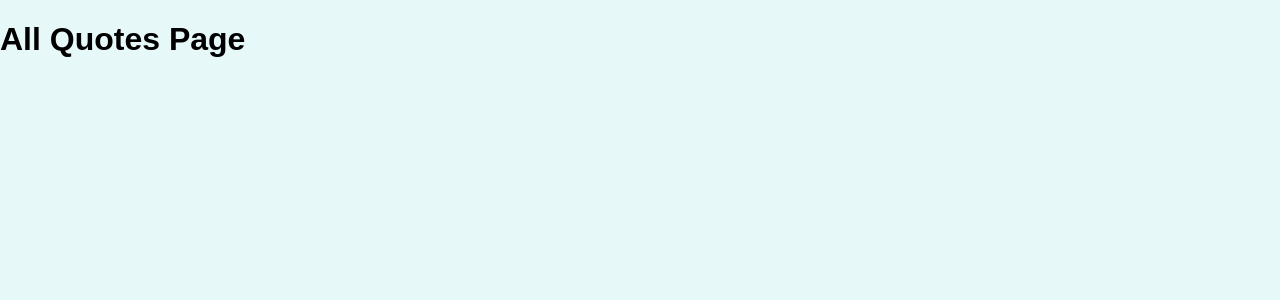
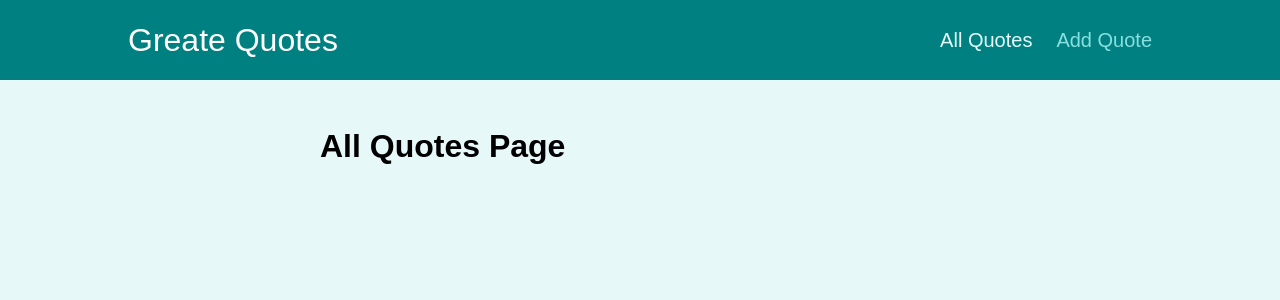
Before and after one commit to MitkoDG/react, a React (Create React App) app in the folder quote-app/: page /quotes in a window 1280 px wide. Shown: the top 300 px of the page. Built offline with nearby package versions, Linux system fonts and the light colour scheme; the HTML template or start-up script is replaced by a standard one.

Commit message:
adding navigation components

```diff
--- a/quote-app/src/App.js
+++ b/quote-app/src/App.js
@@ -1,10 +1,12 @@
 import { Route, Switch, Redirect } from "react-router-dom";
+import Layout from "./components/layout/Layout";
 import AllQuotes from "./pages/AllQuotes";
 import NewQuote from "./pages/NewQuote";
 import QuoteDetails from "./pages/QuoteDetails";
 
 function App() {
   return (
+    <Layout>
       <Switch>
         <Route path='/' exact>
           <Redirect to='/quotes' />
@@ -19,6 +21,7 @@
           <NewQuote />
         </Route>
       </Switch>
+    </Layout>
   );
 }
 
--- /dev/null
+++ b/quote-app/src/components/layout/Layout.js
@@ -0,0 +1,17 @@
+import { Fragment } from "react";
+import classes from './Layout.module.css';
+import MainNavigation from "./MainNavigation";
+
+const Layout = (props) => {
+
+    return (
+        <Fragment>
+            <MainNavigation />
+            <main className={classes.main}>
+                {props.children}
+            </main>
+        </Fragment>
+    )
+};
+
+export default Layout;
--- /dev/null
+++ b/quote-app/src/components/layout/MainNavigation.js
@@ -0,0 +1,27 @@
+import { NavLink } from 'react-router-dom';
+import classes from './MainNavigation.module.css'
+
+const MainNavigation = () => {
+
+    return (
+        <header className={classes.header}>
+            <div className={classes.logo}>Greate Quotes</div>
+            <nav className={classes.nav}>
+                <ul>
+                    <li>
+                        <NavLink to='/quotes' activeClassName={classes.active}>
+                            All Quotes
+                        </NavLink>
+                    </li>
+                    <li>
+                        <NavLink to='/new-quote' activeClassName={classes.active}>
+                            Add Quote
+                        </NavLink>
+                    </li>
+                </ul>
+            </nav>
+        </header>
+    )
+};
+
+export default MainNavigation;
```
Lines whose indentation alone changed are shown as unchanged.
